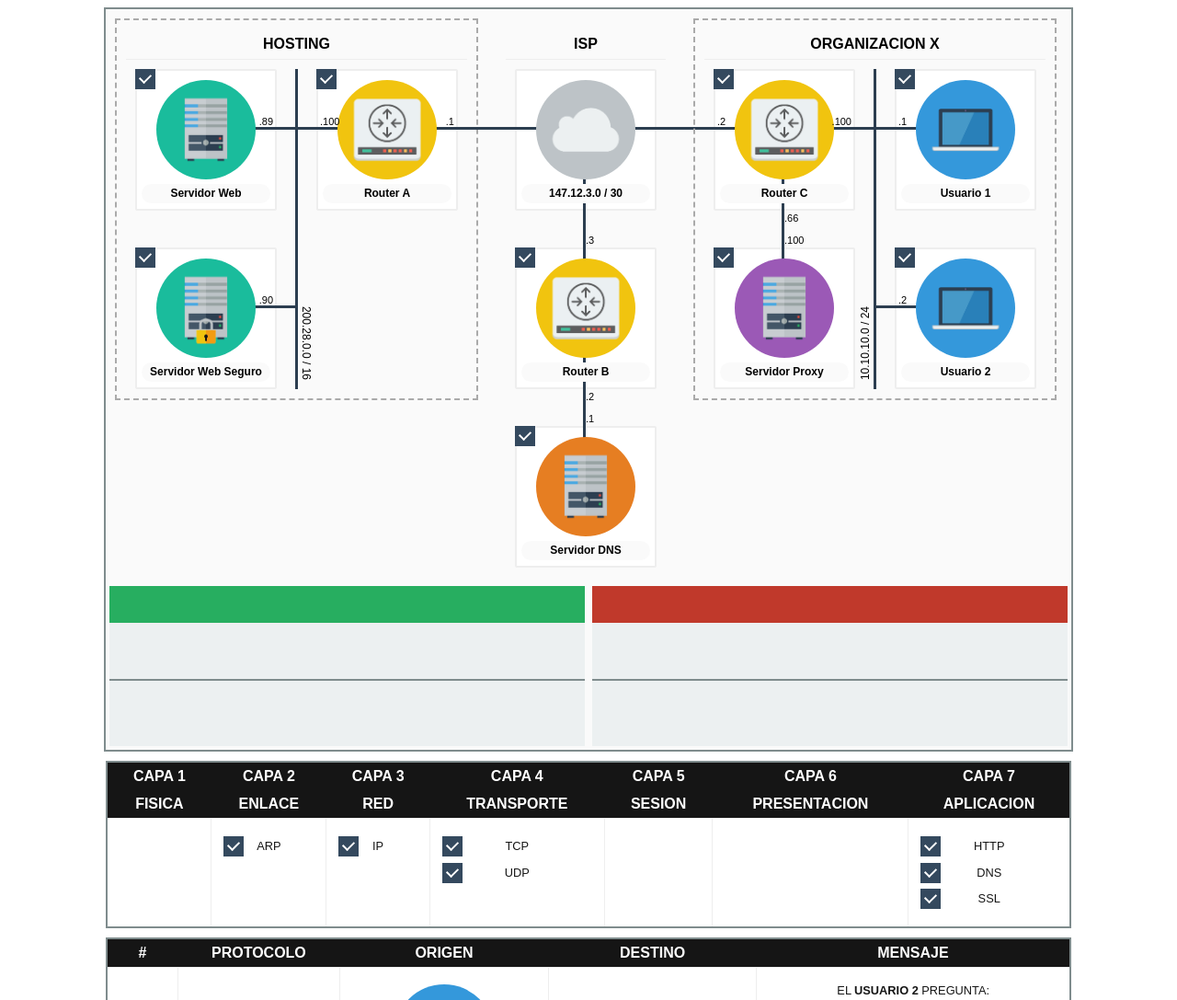
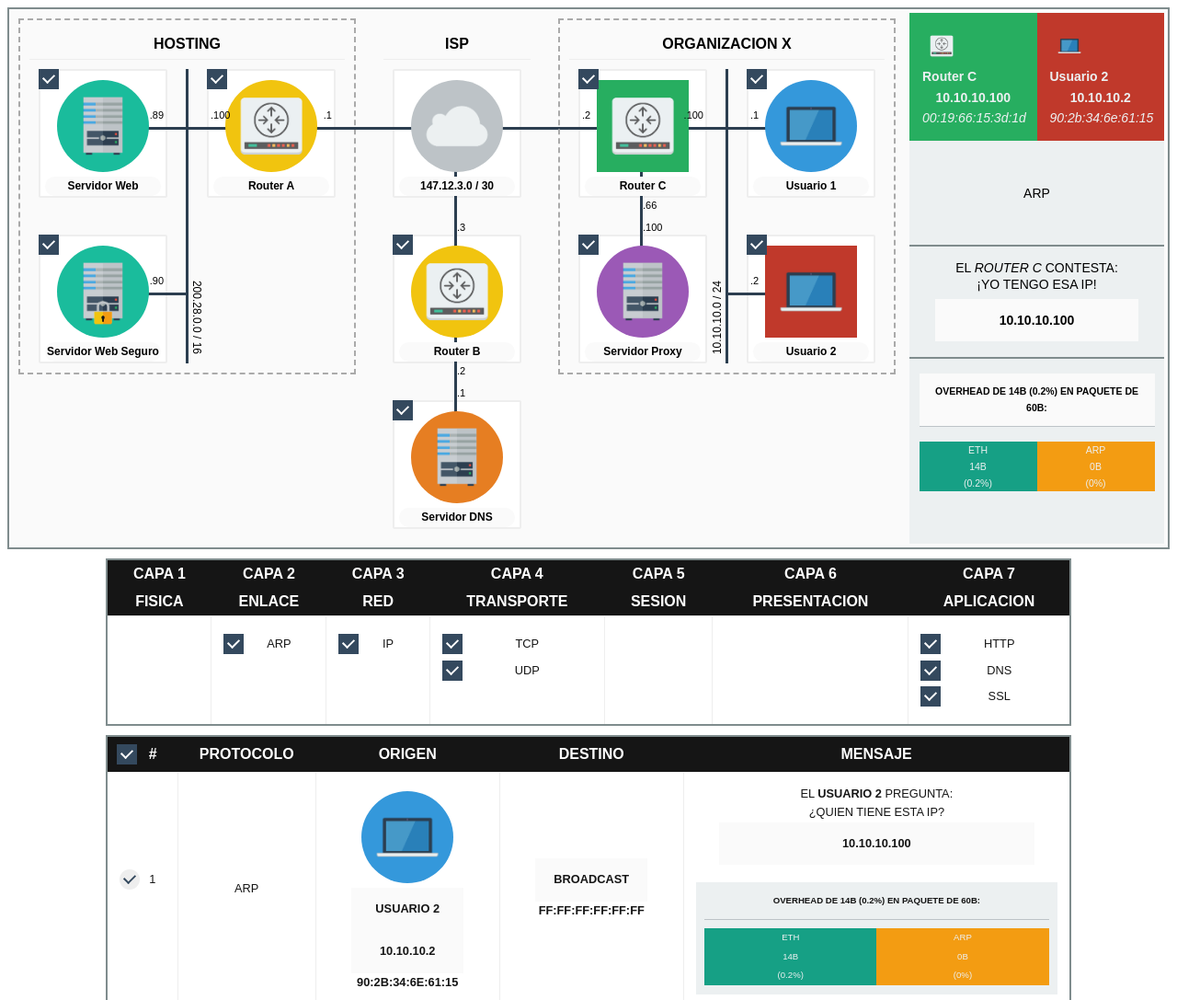
Before and after one commit to codermapuche/WiresharkTyrAnalizer, a plain HTML site: page index.html in a window 1280 px wide. Shown: the top 1087 px of the page at 92% size. Drawn offline with Linux system fonts and the light colour scheme.

Commit message:
Animacion cronologica

```diff
--- a/index.html
+++ b/index.html
@@ -18,7 +18,7 @@
 				<div class="network delimited">
 					<h2>HOSTING</h2>
 					<div class="network">
-						<div class="network" data-broad="200.28.0.89-200.28.0.90-200.28.0.100">
+						<div class="network" data-broad="200.28.0.89 200.28.0.90 200.28.0.100">
 							<div class="network right">
 								<span class="mask">200.28.0.0 / 16</span>
 								<div class="node right" data-ip="200.28.0.89">
@@ -35,7 +35,7 @@
 								</div>
 							</div>
 							<div class="network">
-								<div class="node both" data-ip="200.28.0.100-147.12.3.1" data-broad="147.12.3.2-147.12.3.3">
+								<div class="node both" data-ip="200.28.0.100 147.12.3.1" data-broad="147.12.3.2 147.12.3.3">
                   <input type="checkbox" id="router-a" checked><label for="router-a"></label>
 									<i class="icon router"></i>
 									<label><strong>Router A</strong></label>
@@ -53,8 +53,8 @@
               <i class="icon cloud"></i>
               <label><strong>147.12.3.0 / 30</strong></label>
             </div>
-            <div class="network delimited" data-broad="200.18.10.1-200.18.10.2">
-              <div class="node bottom top" data-ip="200.18.10.2-147.12.3.3" data-broad="147.12.3.1-147.12.3.2">
+            <div class="network delimited" data-broad="200.18.10.1 200.18.10.2">
+              <div class="node bottom top" data-ip="200.18.10.2 147.12.3.3" data-broad="147.12.3.1 147.12.3.2">
                 <input type="checkbox" id="router-b" checked><label for="router-b"></label>
                 <i class="icon router"></i>
                 <label><strong>Router B</strong></label>
@@ -73,8 +73,8 @@
 				<div class="network delimited">
 					<h2>Organizacion X</h2>
 					<div class="network">
-						<div class="network" data-broad="192.168.1.100-192.168.1.66">
-							<div class="node both bottom" data-ip="192.168.1.66-10.10.10.100-147.12.3.2" data-broad="147.12.3.1-147.12.3.3-10.10.10.1-10.10.10.2">
+						<div class="network" data-broad="192.168.1.100 192.168.1.66">
+							<div class="node both bottom" data-ip="192.168.1.66 10.10.10.100 147.12.3.2" data-broad="147.12.3.1 147.12.3.3 10.10.10.1 10.10.10.2">
                 <input type="checkbox" id="router-c" checked><label for="router-c"></label>
 								<i class="icon router"></i>
 								<label><strong>Router C</strong></label>
@@ -89,7 +89,7 @@
 								<span class="host top">.100</span>
 							</div>
 						</div>
-						<div class="network left" data-broad="10.10.10.1-10.10.10.2-10.10.10.100">
+						<div class="network left" data-broad="10.10.10.1 10.10.10.2 10.10.10.100">
 							<span class="mask">10.10.10.0 / 24</span>
 							<div class="node left" data-ip="10.10.10.1">
                 <input type="checkbox" id="user-1" checked><label for="user-1"></label>
@@ -107,12 +107,11 @@
 					</div>
 				</div>
 			</div>
-			<div class="messages source" id="messages-source">
-				<div class="msource"></div>
-				<div class="info"><span class="minfo"></span><span class="mexplanation"></span></div>
-			</div><div class="messages target" id="messages-target">
-				<div class="mdestination"></div>
-				<div class="info"><span class="minfo"></span><span class="mexplanation"></span></div>
+			<div class="messages">
+				<div class="source"></div>
+				<div class="target"></div>
+				<div class="protocol"></div>
+				<div class="message"></div>
 			</div>
 		</div>
 		<table class="protocols" id="protocols"></table>
--- a/tyr-analizer.css
+++ b/tyr-analizer.css
@@ -1,5 +1,8 @@
 body {
 	font-family: arial;
+}
+* {
+	box-sizing: border-box;
 }
 .graph, table, .config {
 	margin: 0 auto;
@@ -7,6 +10,14 @@ body {
 	background: #FAFAFA;
 	border: 2px solid #7f8c8d;
 	width: 1050px;
+}
+.graph {
+	width: 100%;
+	display: flex;
+	flex-direction: row;
+}
+.graph > .main {
+	min-width: 975px;
 }
 div.node, div.cloud {
 	width: 140px;
@@ -291,13 +302,18 @@ table td em,
 table td strong {
 	font-size: 1em;
 }
+.messages .message strong,
 table td strong {
   background-color: #fafafa;
   margin: 0 .5em;
   padding: 1em;
-  min-width: 150px;
+  min-width: calc(100% - 4em);
   display: inline-block;
 }
+.messages .message strong {
+  margin: .5em;
+}
+.messages strong span,
 table td strong span {
   padding: 0 .5em;
   margin-left: .5em;
@@ -317,18 +333,19 @@ table td i {
 	border: 4px solid #27ae60;
 	border-radius: 0;
 }
-.destination .icon {
+.target:not(.source) .icon {
 	background-color: #c0392b !important;
 	border: 4px solid #c0392b;
 	border-radius: 0;
 }
 .messages {
-	width: calc(50% - 8px);
-	display: inline-block;
-	height: 174px;
+	width: calc(100% - 8px);
+	display: flex;
+	flex-direction: row;
+	flex-wrap: wrap;
 	font-size: 14px;
 	line-height: 18px;
-	margin: 0 4px;
+	margin: 4px;
 	overflow: hidden;
 	background-color: #ecf0f1;
 }
@@ -345,44 +362,79 @@ table td i {
 	color: #ecf0f1;
 	display: block;
 }
-.messages .msource,
-.messages .mdestination {
-	width: 100%;
+.messages .source,
+.messages .target {
 	text-align: center;
-	height: 40px;
 	border-bottom: 1px solid #eee;
 	color: #ecf0f1;
 	line-height: 20px;
+	display: flex;
+	min-width: calc(50% - 2em);
+	padding: 1em;
+	flex-direction: row;
+	align-items: center;
+	flex: 1;
+	flex-wrap: wrap;
+	height: 10em;
 }
-.messages .msource strong,
-.messages .mdestination strong {
+.messages strong,
+.messages .source em,
+.messages .target em {
 	display: block;
+	flex: 1;
+	min-width: 75%;
 }
-.messages .msource {
+.messages .source strong span,
+.messages .target strong span {
+	background-color: #ecf0f1;
+	color: #2c3e50;
+}
+.messages .source {
 	background-color: #27ae60;
 }
-.messages .mdestination {
+.messages .icon {
+	width: 3em;
+	height: 3em;
+	margin: 0;
+}
+.messages .icon + strong {
+	text-align: left;
+}
+.messages .target {
 	background-color: #c0392b;
 }
-.messages .info {
-	padding: 40px 0 0 0;
-	line-height: 20px;
-	text-align: center;
-	text-transform: uppercase;
-	box-sizing: border-box;
+.messages .protocol,
+.messages .message {
+  min-width: 100%;
+  text-align: center;
+  text-transform: uppercase;
+  padding: 1em 0;
 }
-.messages .info span {
-  padding: 10px;
-  display: block;
+.messages .message .overhead,
+.messages .message {
+  border-top: 2px solid #7f8c8d;
 }
-.messages .info .mexplanation{
-  border-top: 2px solid #7f8c8d;
+.messages .message .overhead {
+  margin-top: 1em;
+  padding-top: 1em;
 }
 input[type="radio"],
 input[type="checkbox"]{
   position: absolute;
   opacity: 0;
 }
+input[type="radio"] + label + a {
+  visibility: hidden;
+  font-size: 11px;
+  text-decoration: none;
+  line-height: 8px;
+  margin-top: 1em;
+  color: #34495e;
+}
+input[type="radio"]:checked + label + a {
+ visibility: visible;
+}
+input[type="radio"] + label,
 input[type="checkbox"] + label {
   position: relative;
   cursor: pointer;
@@ -391,8 +443,10 @@ input[type="checkbox"] + label {
   vertical-align: middle;
   display: block;
   margin: .5em 0;
-  width: 100%;
+  padding-left: 22px;
+  text-align: center;
 }
+input[type="radio"] + label:before,
 input[type="checkbox"] + label:before {
   content: '';
   line-height: 22px;
@@ -408,6 +462,10 @@ input[type="checkbox"] + label:before {
   top: 0;
   left: 0;
 }
+input[type="radio"] + label:before {
+  border-radius: 50%;
+}
+input[type="radio"] + label:after,
 input[type="checkbox"] + label:after {
   content: '';
   position: absolute;
@@ -419,6 +477,7 @@ input[type="checkbox"] + label:after {
   border-right: 2px solid #34495e;
   transform: rotate(45deg);
 }
+input[type="radio"]:checked + label:after,
 input[type="checkbox"]:checked + label:after {
   border-color: #fff;
 }
--- a/tyr-analizer.js
+++ b/tyr-analizer.js
@@ -66,7 +66,7 @@ const TyrAnalizer = (function(window, undefined) {
     const analizer = this;
 
     // Init table history with headers.
-    analizer.history.innerHTML = "<thead><tr><th>#</th><th>Protocolo</th><th>Origen</th><th>Destino</th><th>Mensaje</th></tr></thead>";
+    analizer.history.innerHTML = '<thead><tr><th><input type="checkbox" id="autoplay" checked><label for="autoplay">#</label></th><th>Protocolo</th><th>Origen</th><th>Destino</th><th>Mensaje</th></tr></thead>';
     analizer.protocols.innerHTML = "<thead>" +
                                       "<tr>" +
                                         "<th>Capa 1<br><strong>Fisica</strong></th>" +
@@ -128,8 +128,8 @@ const TyrAnalizer = (function(window, undefined) {
         id:    nodes[nro].querySelector("input").id,
         name:  nodes[nro].querySelector("label strong").innerHTML,
         icon:  nodes[nro].querySelector("i").className,
-        ips:   nodes[nro].dataset.ip.split("-"),
-        broad: (nodes[nro].dataset.broad ? nodes[nro].dataset.broad.split("-") : [])
+        ips:   nodes[nro].dataset.ip.split(" "),
+        broad: (nodes[nro].dataset.broad ? nodes[nro].dataset.broad.split(" ") : [])
       }
 
       // Remove duplicates and self-broadcast
@@ -194,7 +194,7 @@ const TyrAnalizer = (function(window, undefined) {
                                   analizer.capture.traffic.map(function(packet, idx) {
                                     return "<td>" +
                                            [
-                                            idx + 1,
+                                            '<input type="radio" name="current-packet" id="packet-' + (idx + 1) + '" '+(idx === 0 ? 'checked' : '')+' data-idx="'+idx+'"><label for="packet-' + (idx + 1) + '">' + (idx + 1) + '</label><a href="#graph">Grafico</a>',
                                             TyrAnalizer.makeTemplate(packet, "protocol", analizer.topologyTable),
                                             TyrAnalizer.makeTemplate(packet, "source", analizer.topologyTable),
                                             TyrAnalizer.makeTemplate(packet, "target", analizer.topologyTable),
@@ -205,6 +205,73 @@ const TyrAnalizer = (function(window, undefined) {
                                   })
                                   .join("</tr><tr>") +
                                   "</tr></tbody>";
+
+    // Show current packet data:
+    function updateCurrentPacket() {
+      var current = analizer.history.querySelector("input[type='radio'][name='current-packet']:checked"),
+          packet = analizer.capture.traffic[current.dataset.idx],
+          sourceZone = analizer.graph.querySelector(".messages .source"),
+          targetZone = analizer.graph.querySelector(".messages .target"),
+          protocolZone = analizer.graph.querySelector(".messages .protocol"),
+          messageZone = analizer.graph.querySelector(".messages .message"),
+          elements;
+
+      elements = analizer.graph.querySelectorAll('.node.source');
+      for(nro=0; nro<elements.length; nro++) {
+        elements[nro].classList.remove("source");
+      }
+
+      elements = document.querySelectorAll('.node.target');
+      for(nro=0; nro<elements.length; nro++) {
+        elements[nro].classList.remove("target");
+      }
+
+      sourceZone.innerHTML = TyrAnalizer.makeTemplate(packet, "source", analizer.topologyTable);
+      targetZone.innerHTML = TyrAnalizer.makeTemplate(packet, "target", analizer.topologyTable);
+      protocolZone.innerHTML = TyrAnalizer.makeTemplate(packet, "protocol", analizer.topologyTable);
+      messageZone.innerHTML = TyrAnalizer.makeTemplate(packet, "message", analizer.topologyTable);
+
+      elements = analizer.graph.querySelectorAll("[data-ip*='" + analizer.topologyTable.indexMac[packet.sourceMac] + "']");
+      for(nro=0; nro<elements.length; nro++) {
+        elements[nro].classList.add("source");
+      }
+
+      if (packet.targetMac === "ff:ff:ff:ff:ff:ff") {
+        elements = analizer.graph.querySelectorAll(".node[data-broad*='" + packet.sourceIp + "'], .network[data-broad*='" + packet.sourceIp + "'] .node");
+      } else {
+        elements = analizer.graph.querySelectorAll("[data-ip*='" + analizer.topologyTable.indexMac[packet.targetMac] + "']");
+      }
+      for(nro=0; nro<elements.length; nro++) {
+        elements[nro].classList.add("target");
+      }
+
+      updateAutoplay();
+    }
+
+    function updateAutoplay() {
+      var autoplay = analizer.history.querySelector("#autoplay").checked;
+      if (autoplay) {
+        setTimeout(function(){
+          var autoplay = analizer.history.querySelector("#autoplay").checked;
+          if (!autoplay) {
+            return;
+          }
+
+          var current = analizer.history.querySelector("input[type='radio'][name='current-packet']:checked"),
+              currentRow = current.parentNode.parentNode;
+
+          do {
+            currentRow = currentRow.nextElementSibling;
+          } while (currentRow.nextElementSibling && currentRow.nextElementSibling.classList.contains("hide"));
+
+          if (currentRow !== current.parentNode.parentNode) {
+            currentRow.querySelector("input[type='radio'][name='current-packet']").checked = true;
+          }
+
+          updateCurrentPacket();
+        }, 3000);
+      }
+    }
 
     // Filter history:
     function updateFilters() {
@@ -275,7 +342,16 @@ const TyrAnalizer = (function(window, undefined) {
       filters[nro].addEventListener("change", updateFilters);
     }
 
+    // Add filter behavior to nodes graph:
+    var packets = analizer.history.querySelectorAll("input[type='radio']");
+    for (var nro=packets.length-1; nro>=0; nro--) {
+      packets[nro].addEventListener("change", updateCurrentPacket);
+    }
+
+    analizer.history.querySelector("#autoplay").addEventListener("change", updateAutoplay);
+
     updateFilters();
+    updateCurrentPacket();
   }
 
   /*/ Parse individual packet. /*/
@@ -485,7 +561,7 @@ const TyrAnalizer = (function(window, undefined) {
                           .replace(/'/g, '&apos;')  +
                         "\"></iframe>";
             } else {
-              console.log(packet)
+              console.warn("This packet of http module is not parsed: ", packet);
             }
             break;
           case "dns":
@@ -503,6 +579,9 @@ const TyrAnalizer = (function(window, undefined) {
             } else {
               message = "El <em>" + topology.interfaces[packet.sourceMac].name  + "</em> pregunta por:<br><strong><span>" + packet.query + "</span></strong>";
             }
+            break;
+          default:
+            console.warn("This packet is not parsed: ", packet);
             break;
         }
 
```
